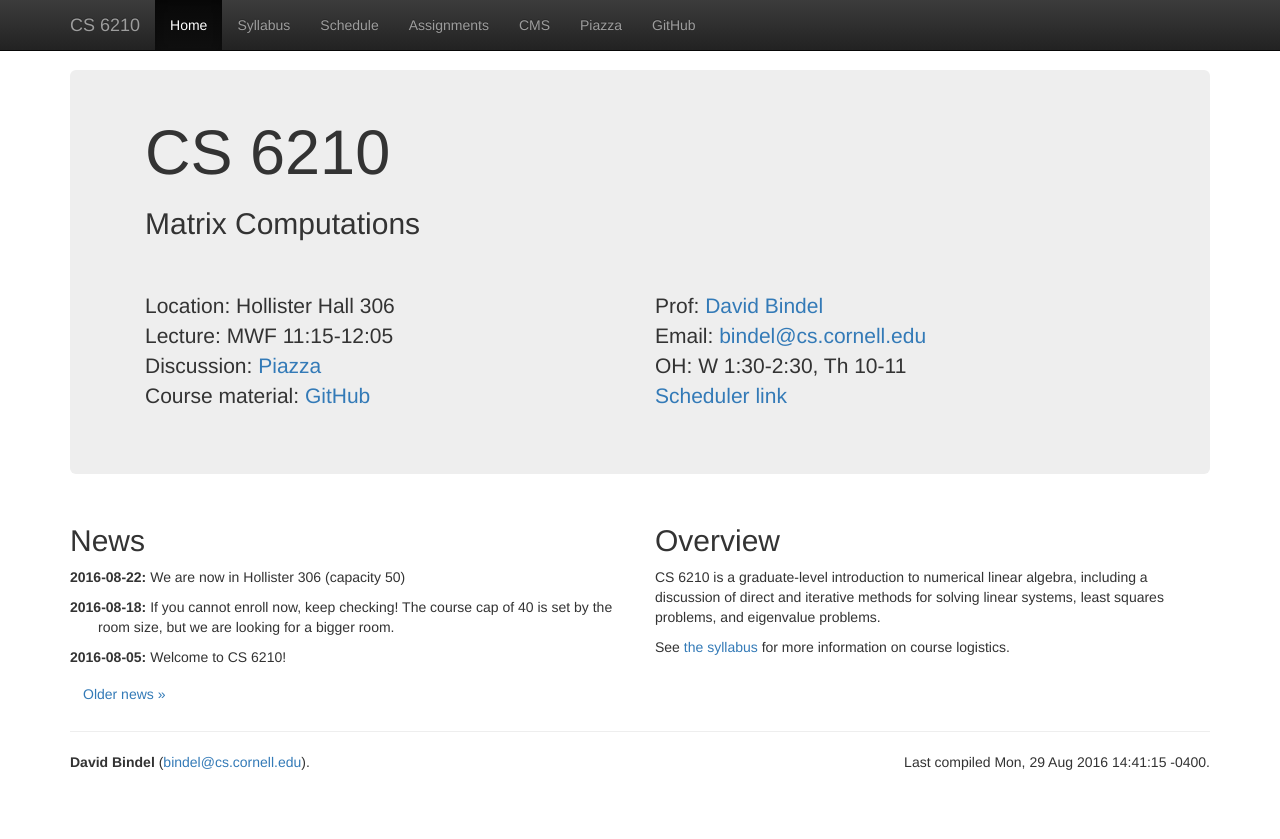
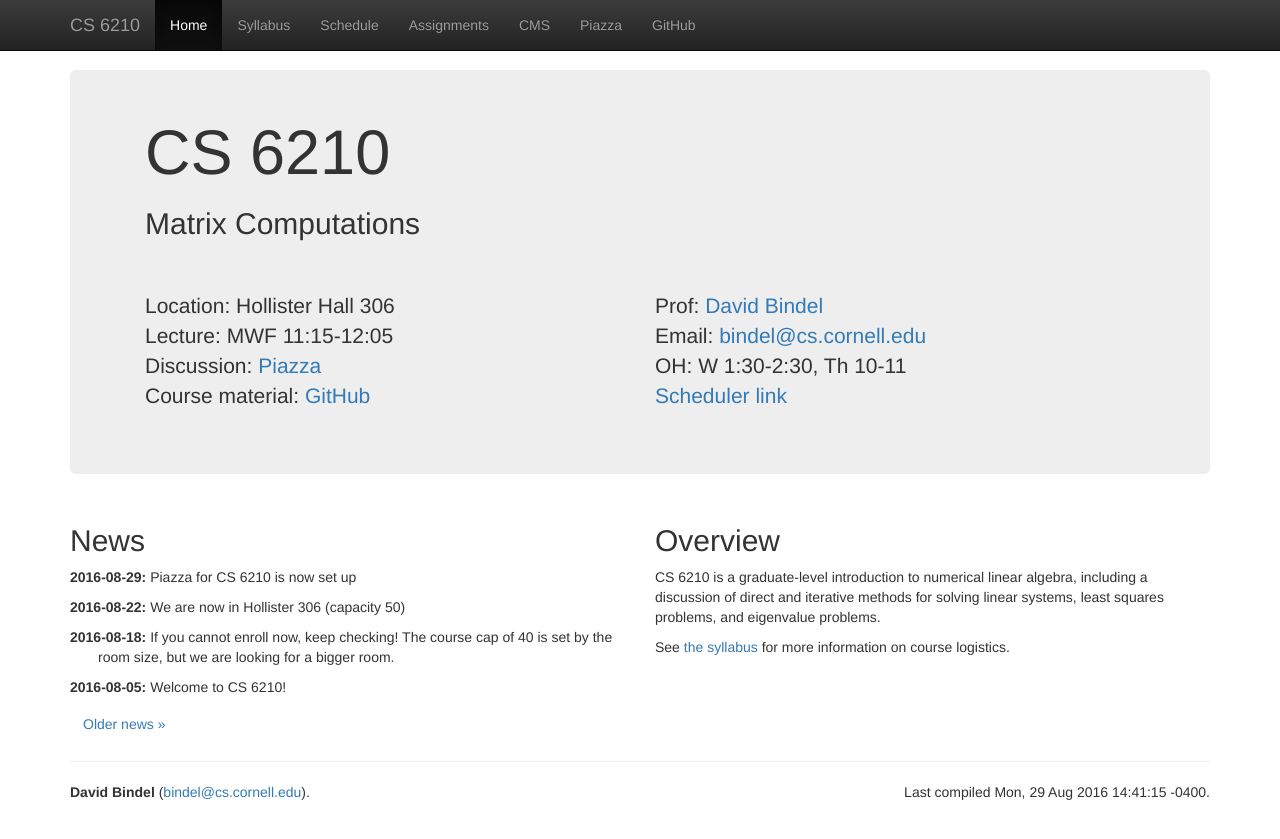
Before and after one commit to dbindel/cs6210-f16, a Jekyll site: the page built from web/index.html, in a window 1280 px wide. Shown: the top 839 px of the page. Built offline with Jekyll 4.4.1, drawn with Linux system fonts in a browser that asks for light colours; nearby versions of some CDN libraries.

Commit message:
Added news item.

```diff
--- a/web/_data/news.yml
+++ b/web/_data/news.yml
@@ -7,3 +7,6 @@
 - date: 2016-08-22
   desc: We are now in Hollister 306 (capacity 50)
   tstamp: 2016-08-22 15:16:23.553149
+- date: 2016-08-29
+  desc: Piazza for CS 6210 is now set up
+  tstamp: 2016-08-29 13:11:25.693065
```
